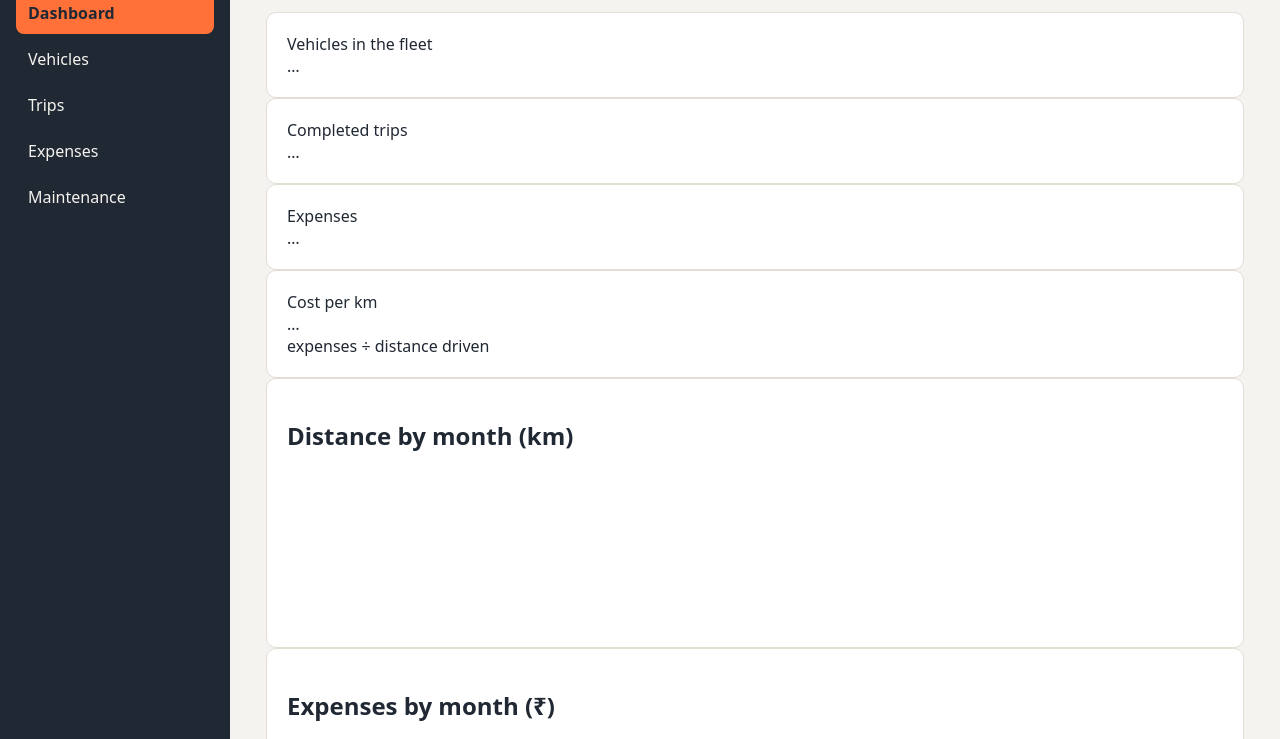
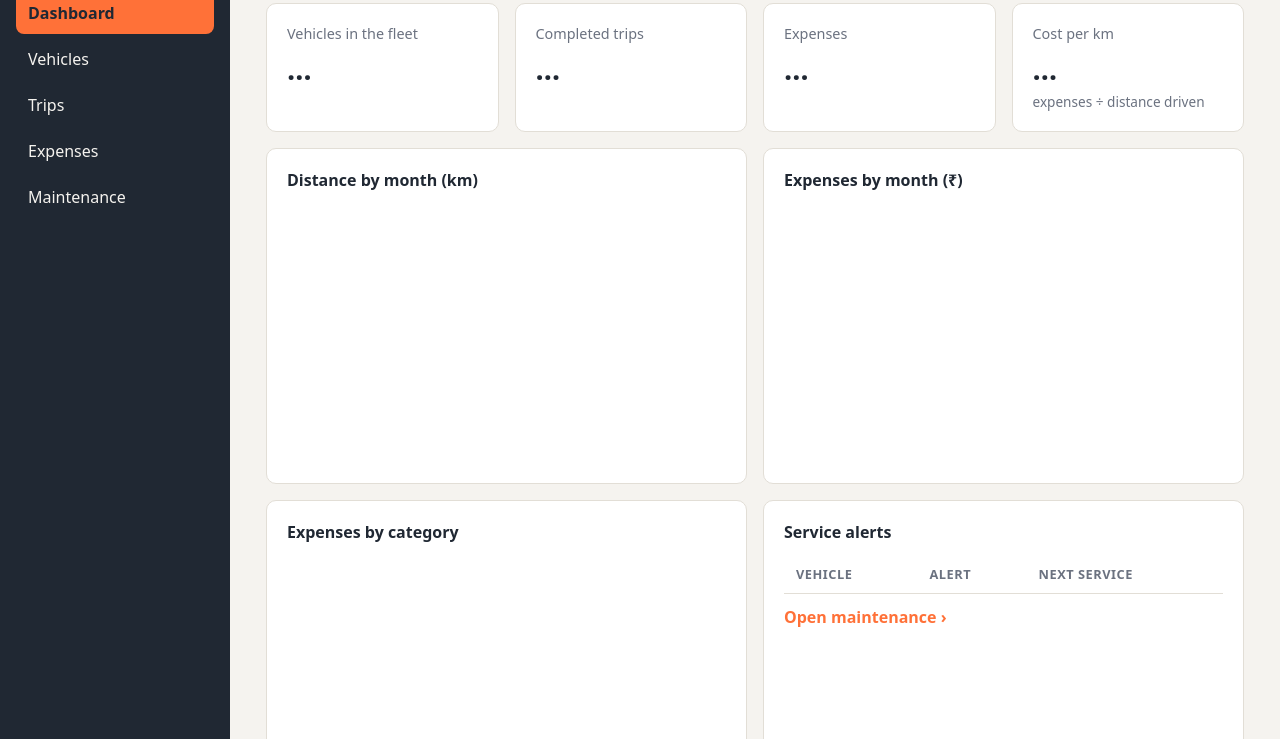
Before and after one commit to parthbsawant/FleetPilot, a website: page frontend/index.html in a window 1280 px wide. Shown: the part 87-826 px from the top of the page. Drawn offline with nearby package versions, Linux system fonts and the light colour scheme.

Commit message:
Added dashboard page styling

```diff
--- a/frontend/css/app.css
+++ b/frontend/css/app.css
@@ -509,3 +509,76 @@ dialog::backdrop {
     color: var(--graphite);
     font-size: 1.1rem;
 }
+
+
+/* ---------- 12. Dashboard ---------- */
+/* The date range under the "Dashboard" heading */
+.period-text {
+    margin: 4px 0 0;
+    color: var(--muted);
+}
+
+/* Four summary cards in a row (2 on tablets, 1 on phones) */
+.kpi-grid {
+    display: grid;
+    grid-template-columns: repeat(4, 1fr);
+    gap: 16px;
+    margin-bottom: 16px;
+}
+
+.kpi-label {
+    color: var(--muted);
+    font-size: 0.9rem;
+}
+
+.kpi-value {
+    font-size: 1.8rem;
+    font-weight: 700;
+    margin: 6px 0 4px;
+}
+
+.kpi-sub {
+    color: var(--muted);
+    font-size: 0.85rem;
+}
+
+/* Charts and alerts: two per row */
+.chart-grid {
+    display: grid;
+    grid-template-columns: 1fr 1fr;
+    gap: 16px;
+}
+
+.card-title {
+    font-size: 1rem;
+    margin: 0 0 12px;
+}
+
+/* Chart.js fills its parent, so the parent decides the height */
+.chart-box {
+    position: relative;
+    height: 260px;
+}
+
+.card-link {
+    margin: 12px 0 0;
+}
+
+.card-link a {
+    color: var(--orange);
+    font-weight: 600;
+    text-decoration: none;
+}
+
+@media (max-width: 1100px) {
+    .kpi-grid {
+        grid-template-columns: 1fr 1fr;
+    }
+}
+
+@media (max-width: 760px) {
+    .kpi-grid,
+    .chart-grid {
+        grid-template-columns: 1fr;
+    }
+}
```
